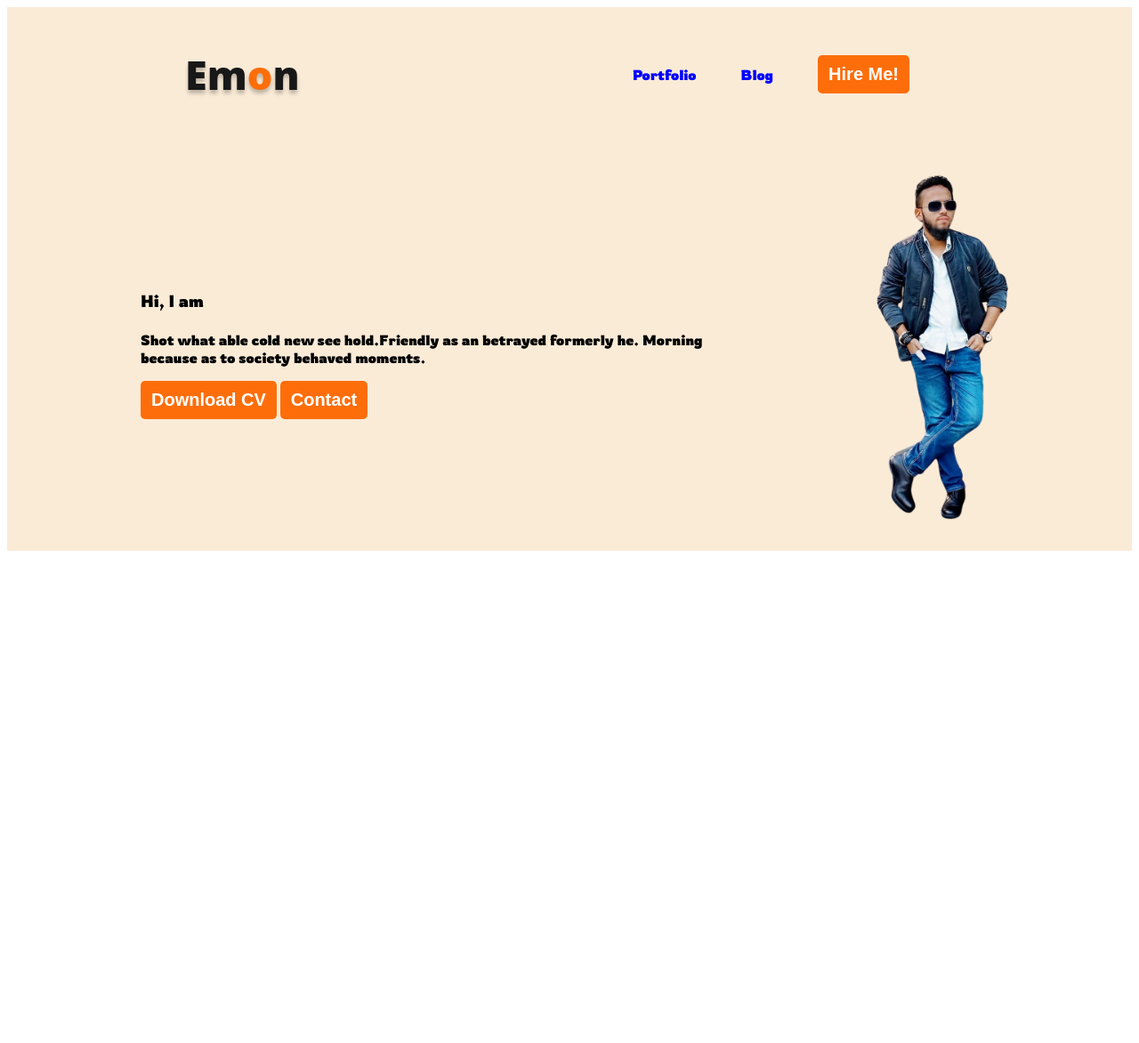
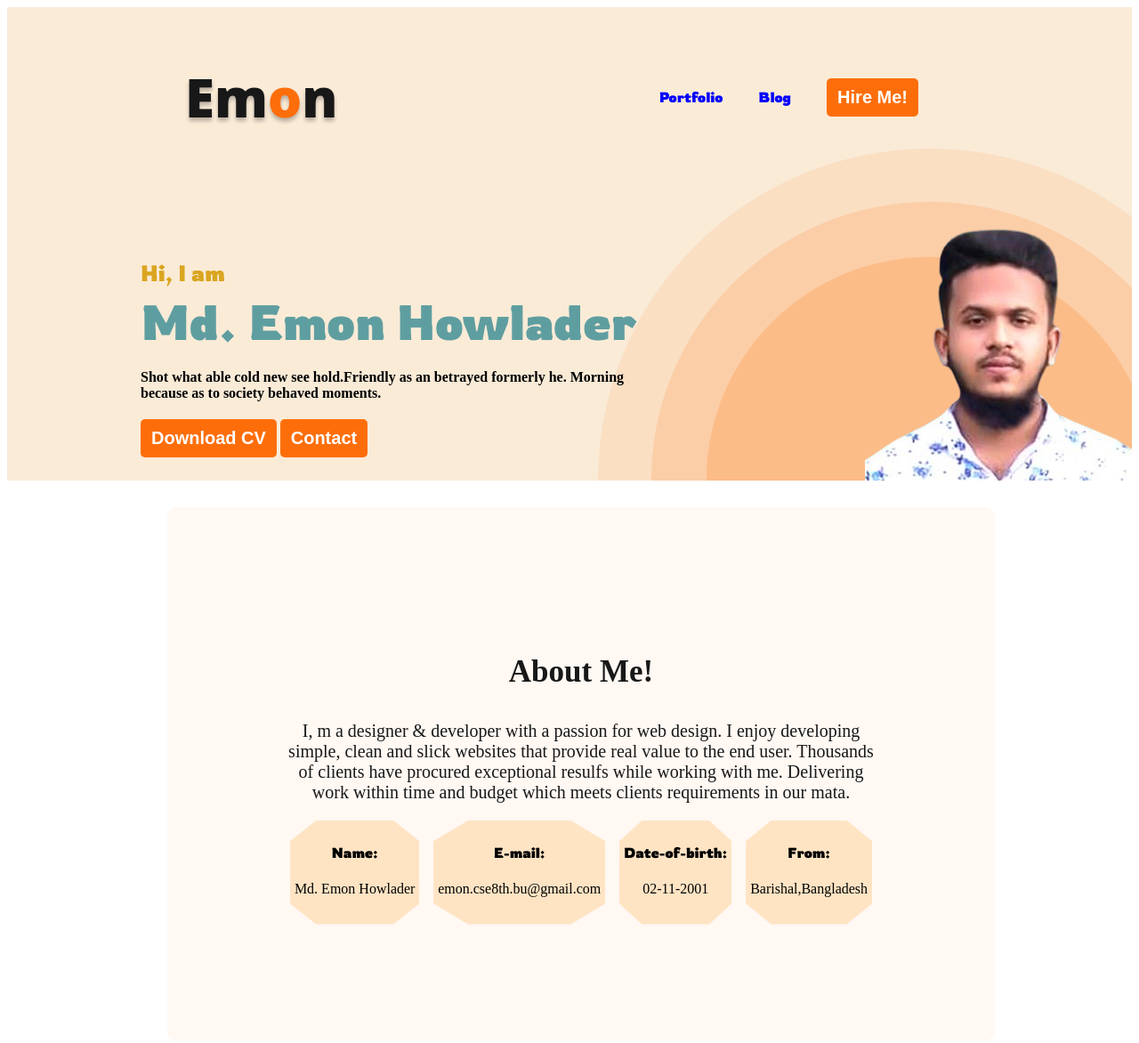
Before and after one commit to EmonCSEbu/webdevloper_portfolio, a plain HTML site: page index.html in a window 1280 px wide. Shown: the whole page at 89% size. Before the commit the page ends 800 px from the top, so only its background shows below. Drawn offline with Linux system fonts and the light colour scheme.

Commit message:
60percent created

```diff
--- a/index.html
+++ b/index.html
@@ -20,23 +20,47 @@
             </ul>
         </nav>
         <div class="banner">
-            <div>
+            <div class="banner_content">
                 <h3 class="bgt">
                     Hi, I am
                 </h3>
-                <h1 class="btt"></h1>
-                <p>Shot what able cold new see hold.Friendly as an betrayed formerly he. Morning because as to society behaved moments.</p>
+                <h1 class="btt">Md. Emon Howlader</h1>
+                <p class="abc">Shot what able cold new see hold.Friendly as an betrayed formerly he. Morning because as to society behaved moments.</p>
                 <button class="bbp">Download CV</button>
                 <button class="bbp">Contact</button>
             </div>
-            <img class="profile" src="images/411064769_1585534848943726_6660414892453675335_n-removebg.png" alt="This is Md. Emon Howlader">
+            <img class="profile" src="images/emon1.png" alt="This is Md. Emon Howlader">
         </div>
 
 
     </header>
-    <body>
+    <main>
+        <section class="about">
+            <h3 class="section-tittle">About Me!</h3>
+            <p class="section-description">I, m a designer & developer with a passion for web design. I enjoy developing simple, clean and slick websites that provide real value to the end user. Thousands of clients have procured exceptional resulfs while working with me. Delivering work within time and budget which meets clients requirements in our mata.</p>
+            <div class="about-info-container">
+                <div class="about-info">
+                    <h4 class="info-tittle">Name:</h4>
+                    <p class="info-description kk">Md. Emon Howlader</p>
+                </div>
+                <div class="about-info">
+                    <h4 class="info-tittle">E-mail:</h4>
+                    <p class="info-description kk">emon.cse8th.bu@gmail.com</p>
+                </div>
+                <div class="about-info">
+                    <h4 class="info-tittle">Date-of-birth:</h4>
+                    <p class="info-description kk">02-11-2001</p>
+                </div>
+                <div class="about-info">
+                    <h4 class="info-tittle">From:</h4>
+                    <p class="info-description kk">Barishal,Bangladesh</p>
+                </div>
 
-    </body>
+            </div>
+
+        </section>
+
+    </main>
     <footer>
 
     </footer>
--- a/styles/portfolio.css
+++ b/styles/portfolio.css
@@ -14,7 +14,7 @@ nav {
     color: var(--Dark-01, #181818);
     text-shadow: 0px 4px 4px rgba(0, 0, 0, 0.25);
     font-family: Open Sans;
-    font-size: 45px;
+    font-size: 60px;
     font-style: normal;
     font-weight: 800;
     line-height: normal;
@@ -29,7 +29,7 @@ nav > ul{
 }
 nav li{
     list-style: none;
-    margin-right: 50px;
+    margin-right: 40px;
 }
 nav a {
     text-decoration: none;
@@ -51,14 +51,90 @@ nav a {
 /* header related style */
 .headc{
     background-color:antiquewhite;
+    background-image:url(../images/header_bg.png) ;
+    background-repeat:no-repeat ;
+    background-position: bottom right;
+    background-size: 600px;
 }
 .banner{
-    padding:30px 30px 30px 150px;
+    padding:30px 30px 0px 150px;
     display: flex;
     align-items: center;
+    justify-content: space-between;
 }
 .banner .profile{
-    width: 400px;
-    height: 400px;
+    width: 300px;
+    height: 300px;
+    margin-right: -30px;
 
 }
+.abc{
+    font-family: 'Rowdies', sans-serif;
+    font-family: 'Zilla Slab', serif;
+    font-weight: 700;
+    margin-top: 20px;
+    margin-bottom:20px;
+    margin-left: 0;
+
+}
+.btt{
+    font-size: 55px;
+    color: cadetblue;
+    margin-top: 5px;
+    margin-bottom: 20px;
+
+}
+.bgt{
+    font-size: 25px;
+    margin-bottom: 0;
+    color: goldenrod;
+}
+.banner_content{
+    max-width: 600px;
+}
+/* Main Section Style */
+/* About section style */
+.about{
+    padding: 130px;
+    border-radius: 10px;
+    background: #FFF8F3;
+    margin: 30px 30px 30px 180px;
+}
+.section-tittle{
+        color:#181818;
+        text-align: center;
+        font-family: 'Rowdies', sans-serif;
+        font-family: 'Zilla Slab', serif;
+        font-size: 35px;
+        font-style: normal;
+        font-weight: 700;
+        line-height: normal;
+}
+.section-description{
+    color:#181818;
+    text-align: center;
+    font-family: 'Rowdies', sans-serif;
+    font-family: 'Zilla Slab', serif;
+    font-size: 20px;
+    font-style: normal;
+    font-weight: 500px;
+    line-height: normal;
+}
+.kk{
+    font-family: 'Rowdies', sans-serif;
+    font-family: 'Zilla Slab', serif;
+}
+main{
+    max-width: 1140px;
+    margin 0 auto;
+}
+.about-info-container{
+    display:flex;
+    justify-content: space-around;
+}
+.about-info{
+    background-color: bisque;
+    clip-path: polygon(20% 0%, 80% 0%, 100% 20%, 100% 80%, 80% 100%, 20% 100%, 0% 80%, 0% 20%);
+    text-align: center;
+    padding: 5px 5px 15px 5px;
+}
```
Also changed, not shown: images/emon1.png (added).
